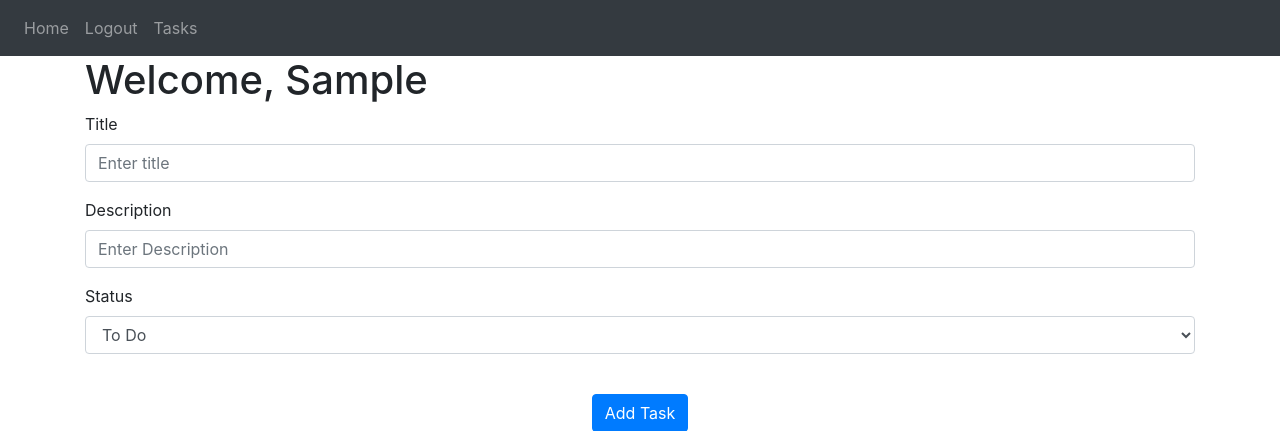
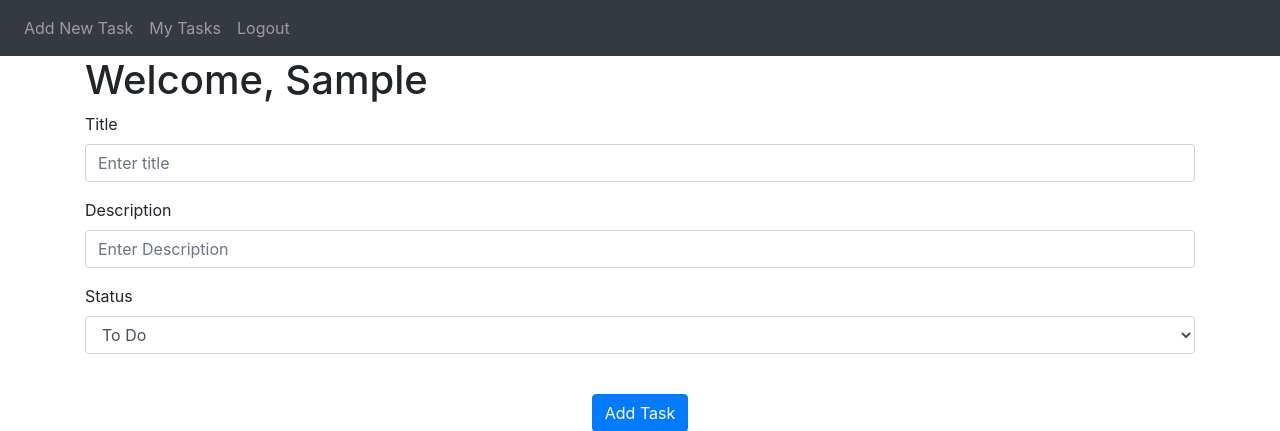
Before and after one commit to h-alekyan/Kanban, a Flask app: page / in a window 1280 px wide. Shown: the top 431 px of the page. Run offline with Flask 2, Linux system fonts and the light colour scheme; the visitor is signed in with stand-in values (Sample User, id 1); data comes from the database, SQL or seed files in the repository; some libraries are stand-ins or nearby versions.

Commit message:
added x to all columns, moved menu items

```diff
--- a/website/templates/base.html
+++ b/website/templates/base.html
@@ -33,9 +33,10 @@
       <div class="collapse navbar-collapse" id="navbar">
         <div class="navbar-nav">
           {% if user.is_authenticated %}
-          <a class="nav-item nav-link" id="home" href="/">Home</a>
+          <a class="nav-item nav-link" id="home" href="/">Add New Task</a>
+          <a class="nav-item nav-link" id="kanban" href="/kanban">My Tasks</a>
           <a class="nav-item nav-link" id="logout" href="/logout">Logout</a>
-          <a class="nav-item nav-link" id="kanban" href="/kanban">Tasks</a>
+
           {% else %}
           <a class="nav-item nav-link" id="login" href="/login">Login</a>
           <a class="nav-item nav-link" id="signUp" href="/sign-up">Sign Up</a>
--- a/website/templates/home.html
+++ b/website/templates/home.html
@@ -1,5 +1,5 @@
 {% extends "base.html" %}
-{% block title %}Home Test{% endblock %}
+{% block title %}Add Tasks{% endblock %}
 
 
 {% block content %}
--- a/website/templates/kanban.html
+++ b/website/templates/kanban.html
@@ -72,6 +72,9 @@
                     background-color:rgb(41, 41, 41);
                     height: 100%;
                     border-radius: 5px;">
+                     <button style="color: white" type="button" class="close" onClick="deleteTask({{ task.id }})">
+                      <span aria-hidden="true">&times;</span>
+                  </button>
                         <h3 style="padding-top: 2px; margin-top: 2px;">{{task.title}}</h3>
                         <p>{{task.descr}}</p>
                     </div>
@@ -98,6 +101,9 @@
                     background-color:rgb(41, 41, 41);
                     height: 100%;
                     border-radius: 5px;">
+                     <button style="color: white" type="button" class="close" onClick="deleteTask({{ task.id }})">
+                      <span aria-hidden="true">&times;</span>
+                  </button>
                         <h3 style="padding-top: 2px; margin-top: 2px;">{{task.title}}</h3>
                         <p>{{task.descr}}</p>
                     </div>
```
